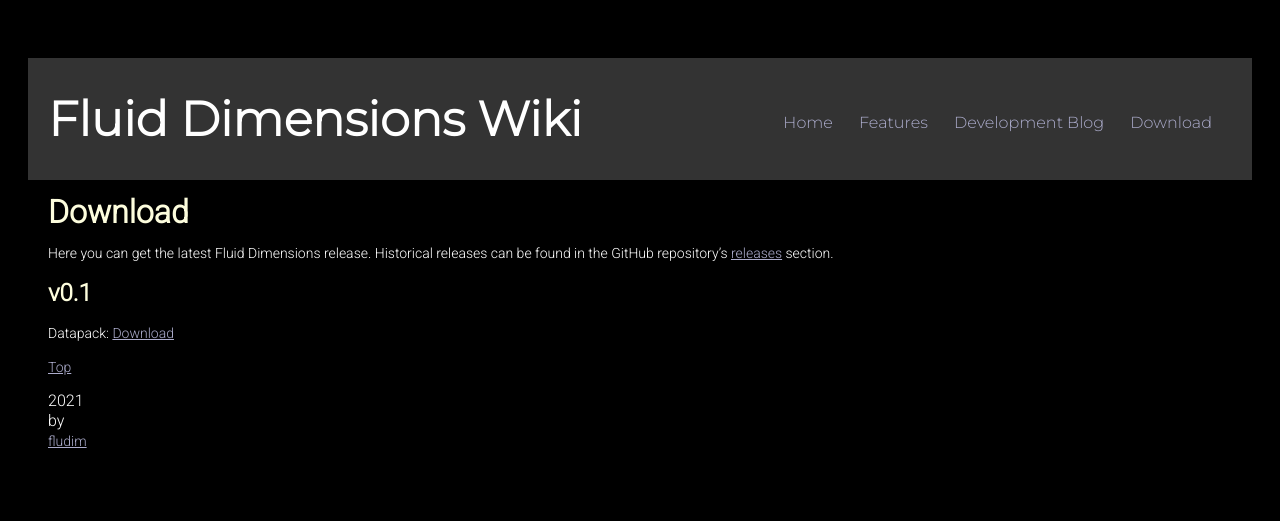
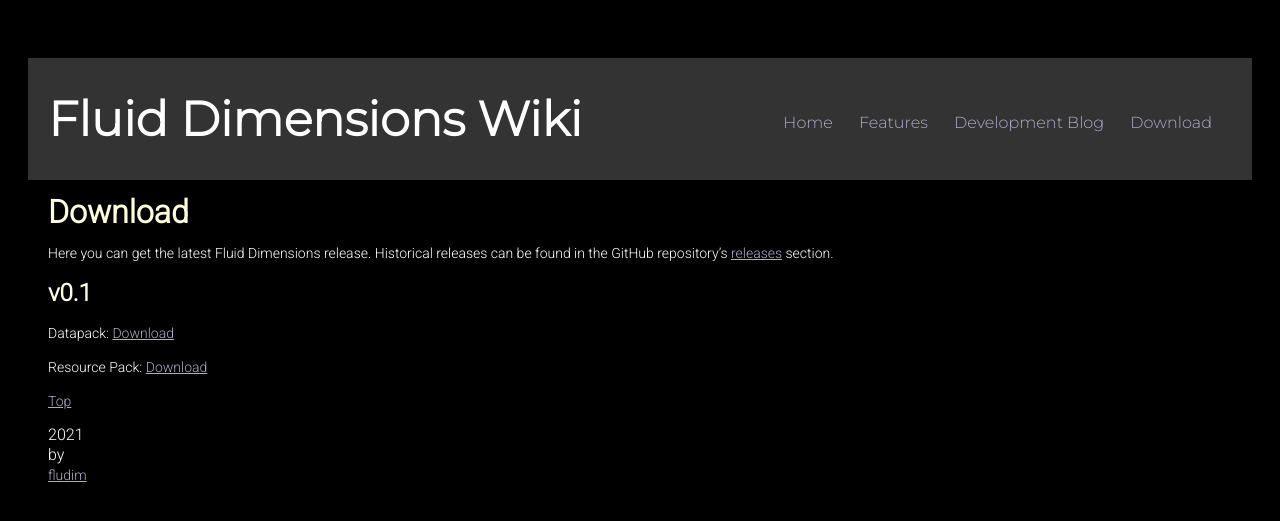
Before and after one commit to fludim/docs, a Jekyll site: the page built from download.md, in a window 1280 px wide. Shown: the top 521 px of the page. Built offline with Jekyll 4.4.1, drawn with Linux system fonts in a browser that asks for light colours; our own code applies the rules of GitHub Pages for plain Markdown files.

Commit message:
RP download link

```diff
--- a/download.md
+++ b/download.md
@@ -6,5 +6,6 @@ Here you can get the latest Fluid Dimensions release. Historical releases can be
 
 Datapack: [Download](https://github.com/fludim/fluid_dimensions/releases/download/v0.1-alpha/Fluid.Dimensions.v0.1.zip)
 
+Resource Pack: [Download](https://github.com/fludim/fluid_dimensions_resources/releases/download/v0.1/Fluid.Dimensions.RP.v0.1.zip)
 
 [Top](#download)
```
